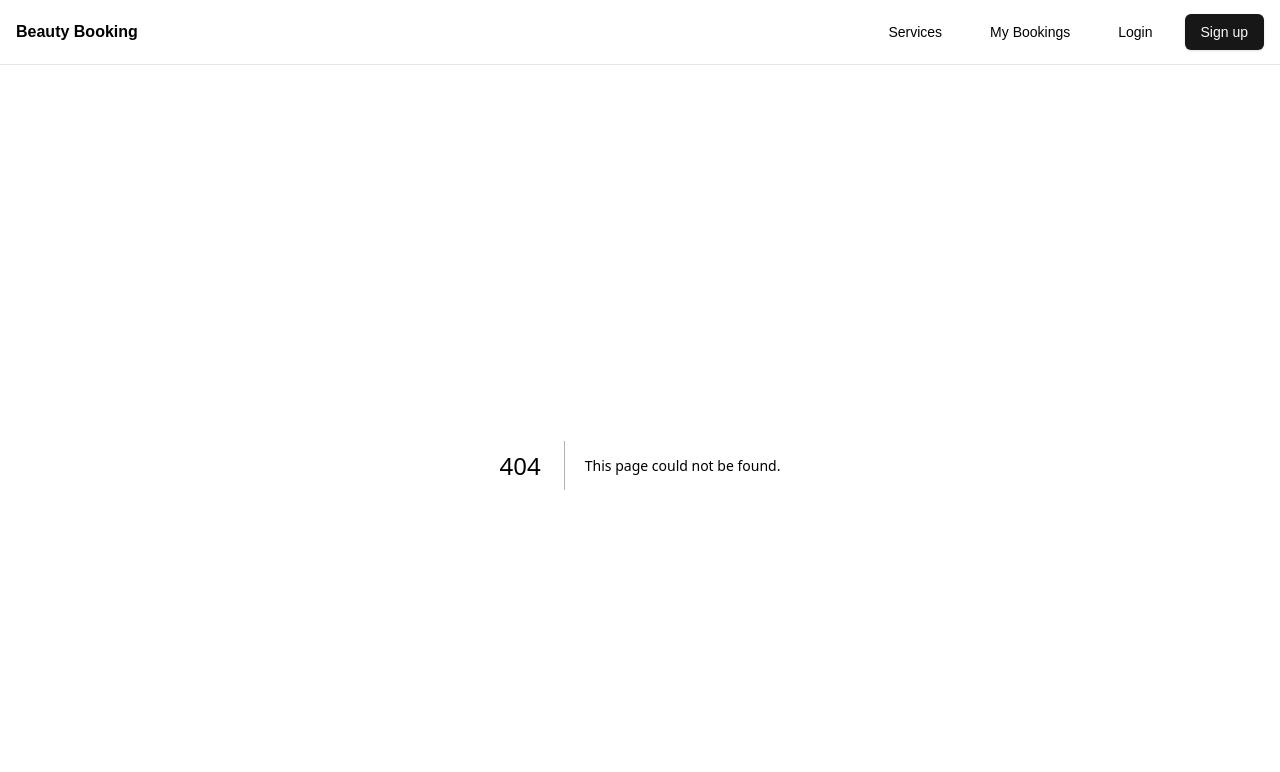
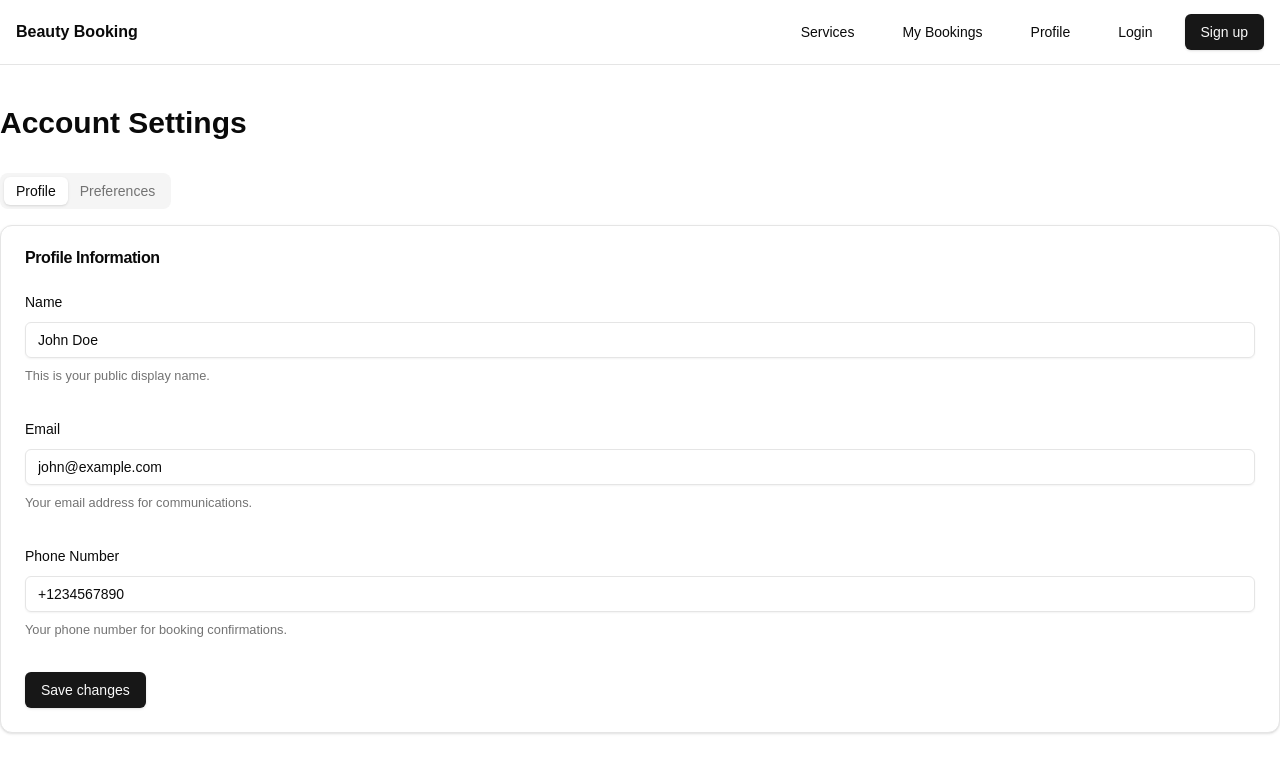
Before and after one commit to sambulosenda/beauty, a Next.js app: page /profile in a window 1280 px wide. Before the commit this address had no page. Shown: the top 772 px of the page. Built offline with nearby package versions, Linux system fonts and the light colour scheme.

Commit message:
Add Profile page with form and tabs for account settings

```diff
--- a/package.json
+++ b/package.json
@@ -15,6 +15,7 @@
     "@radix-ui/react-label": "^2.1.0",
     "@radix-ui/react-popover": "^1.1.2",
     "@radix-ui/react-slot": "^1.1.0",
+    "@radix-ui/react-tabs": "^1.1.1",
     "class-variance-authority": "^0.7.1",
     "clsx": "^2.1.1",
     "date-fns": "^4.1.0",
--- /dev/null
+++ b/src/app/(dashboard)/profile/page.tsx
@@ -0,0 +1,40 @@
+import { ProfileForm } from "@/components/profile/profile-form"
+import { Card, CardContent, CardHeader, CardTitle } from "@/components/ui/card"
+import { Tabs, TabsContent, TabsList, TabsTrigger } from "@/components/ui/tabs"
+
+export default function ProfilePage() {
+  return (
+    <div className="container mx-auto py-10">
+      <h1 className="text-3xl font-bold mb-8">Account Settings</h1>
+
+      <Tabs defaultValue="profile" className="space-y-4">
+        <TabsList>
+          <TabsTrigger value="profile">Profile</TabsTrigger>
+          <TabsTrigger value="preferences">Preferences</TabsTrigger>
+        </TabsList>
+
+        <TabsContent value="profile">
+          <Card>
+            <CardHeader>
+              <CardTitle>Profile Information</CardTitle>
+            </CardHeader>
+            <CardContent>
+              <ProfileForm />
+            </CardContent>
+          </Card>
+        </TabsContent>
+
+        <TabsContent value="preferences">
+          <Card>
+            <CardHeader>
+              <CardTitle>Preferences</CardTitle>
+            </CardHeader>
+            <CardContent>
+              <p>Notification and communication preferences will go here.</p>
+            </CardContent>
+          </Card>
+        </TabsContent>
+      </Tabs>
+    </div>
+  )
+}
--- a/src/components/layout/nav.tsx
+++ b/src/components/layout/nav.tsx
@@ -16,6 +16,9 @@ export function Navbar() {
           <Link href="/bookings">
             <Button variant="ghost">My Bookings</Button>
           </Link>
+          <Link href="/profile">
+            <Button variant="ghost">Profile</Button>
+          </Link>
           <Link href="/login">
             <Button variant="ghost">Login</Button>
           </Link>
--- /dev/null
+++ b/src/components/profile/profile-form.tsx
@@ -0,0 +1,115 @@
+"use client"
+
+import { zodResolver } from "@hookform/resolvers/zod"
+import { useForm } from "react-hook-form"
+import * as z from "zod"
+import { Button } from "@/components/ui/button"
+import {
+  Form,
+  FormControl,
+  FormDescription,
+  FormField,
+  FormItem,
+  FormLabel,
+  FormMessage,
+} from "@/components/ui/form"
+import { Input } from "@/components/ui/input"
+import { useState } from "react"
+
+const profileFormSchema = z.object({
+  name: z.string().min(2, {
+    message: "Name must be at least 2 characters.",
+  }),
+  email: z.string().email(),
+  phone: z.string().optional(),
+})
+
+type ProfileFormValues = z.infer<typeof profileFormSchema>
+
+// This would come from your backend
+const defaultValues: Partial<ProfileFormValues> = {
+  name: "John Doe",
+  email: "john@example.com",
+  phone: "+1234567890",
+}
+
+export function ProfileForm() {
+  const [isLoading, setIsLoading] = useState(false)
+
+  const form = useForm<ProfileFormValues>({
+    resolver: zodResolver(profileFormSchema),
+    defaultValues,
+  })
+
+  async function onSubmit(data: ProfileFormValues) {
+    setIsLoading(true)
+
+    // TODO: Implement actual profile update logic
+    console.log(data)
+
+    setTimeout(() => {
+      setIsLoading(false)
+    }, 1000)
+  }
+
+  return (
+    <Form {...form}>
+      <form onSubmit={form.handleSubmit(onSubmit)} className="space-y-8">
+        <FormField
+          control={form.control}
+          name="name"
+          render={({ field }) => (
+            <FormItem>
+              <FormLabel>Name</FormLabel>
+              <FormControl>
+                <Input {...field} />
+              </FormControl>
+              <FormDescription>
+                This is your public display name.
+              </FormDescription>
+              <FormMessage />
+            </FormItem>
+          )}
+        />
+
+        <FormField
+          control={form.control}
+          name="email"
+          render={({ field }) => (
+            <FormItem>
+              <FormLabel>Email</FormLabel>
+              <FormControl>
+                <Input {...field} type="email" />
+              </FormControl>
+              <FormDescription>
+                Your email address for communications.
+              </FormDescription>
+              <FormMessage />
+            </FormItem>
+          )}
+        />
+
+        <FormField
+          control={form.control}
+          name="phone"
+          render={({ field }) => (
+            <FormItem>
+              <FormLabel>Phone Number</FormLabel>
+              <FormControl>
+                <Input {...field} type="tel" />
+              </FormControl>
+              <FormDescription>
+                Your phone number for booking confirmations.
+              </FormDescription>
+              <FormMessage />
+            </FormItem>
+          )}
+        />
+
+        <Button type="submit" disabled={isLoading}>
+          {isLoading ? "Saving..." : "Save changes"}
+        </Button>
+      </form>
+    </Form>
+  )
+}
--- /dev/null
+++ b/src/components/ui/tabs.tsx
@@ -0,0 +1,55 @@
+"use client"
+
+import * as React from "react"
+import * as TabsPrimitive from "@radix-ui/react-tabs"
+
+import { cn } from "@/lib/utils"
+
+const Tabs = TabsPrimitive.Root
+
+const TabsList = React.forwardRef<
+  React.ElementRef<typeof TabsPrimitive.List>,
+  React.ComponentPropsWithoutRef<typeof TabsPrimitive.List>
+>(({ className, ...props }, ref) => (
+  <TabsPrimitive.List
+    ref={ref}
+    className={cn(
+      "inline-flex h-9 items-center justify-center rounded-lg bg-muted p-1 text-muted-foreground",
+      className
+    )}
+    {...props}
+  />
+))
+TabsList.displayName = TabsPrimitive.List.displayName
+
+const TabsTrigger = React.forwardRef<
+  React.ElementRef<typeof TabsPrimitive.Trigger>,
+  React.ComponentPropsWithoutRef<typeof TabsPrimitive.Trigger>
+>(({ className, ...props }, ref) => (
+  <TabsPrimitive.Trigger
+    ref={ref}
+    className={cn(
+      "inline-flex items-center justify-center whitespace-nowrap rounded-md px-3 py-1 text-sm font-medium ring-offset-background transition-all focus-visible:outline-none focus-visible:ring-2 focus-visible:ring-ring focus-visible:ring-offset-2 disabled:pointer-events-none disabled:opacity-50 data-[state=active]:bg-background data-[state=active]:text-foreground data-[state=active]:shadow",
+      className
+    )}
+    {...props}
+  />
+))
+TabsTrigger.displayName = TabsPrimitive.Trigger.displayName
+
+const TabsContent = React.forwardRef<
+  React.ElementRef<typeof TabsPrimitive.Content>,
+  React.ComponentPropsWithoutRef<typeof TabsPrimitive.Content>
+>(({ className, ...props }, ref) => (
+  <TabsPrimitive.Content
+    ref={ref}
+    className={cn(
+      "mt-2 ring-offset-background focus-visible:outline-none focus-visible:ring-2 focus-visible:ring-ring focus-visible:ring-offset-2",
+      className
+    )}
+    {...props}
+  />
+))
+TabsContent.displayName = TabsPrimitive.Content.displayName
+
+export { Tabs, TabsList, TabsTrigger, TabsContent }
```
Also changed, not shown: 1 other file (tests, documents, lock files or other folders).
